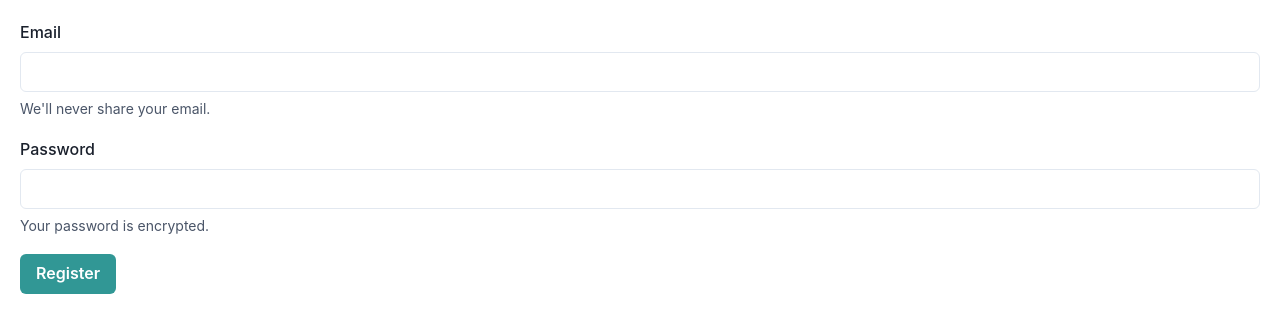
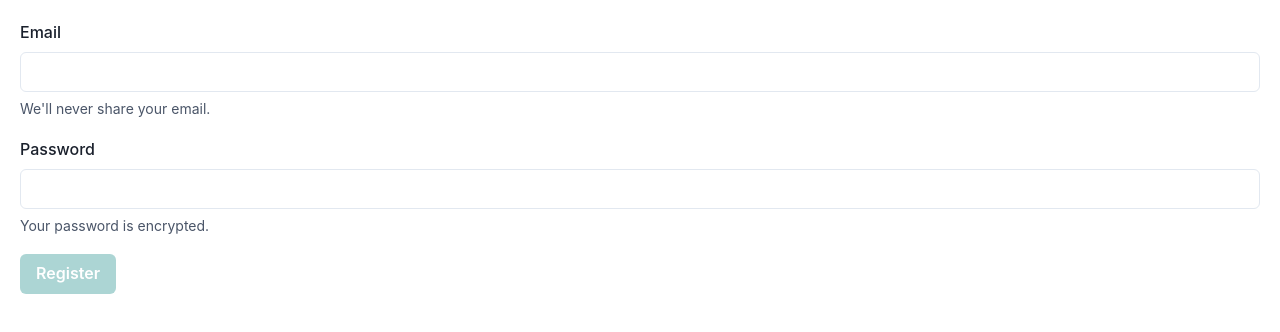
Before and after one commit to MazenOth/budgeting-app-frontend, a React (Vite) app: page / in a window 1280 px wide. Shown: the top 332 px of the page. Built offline with nearby package versions, Linux system fonts and the light colour scheme.

Commit message:
add(Signup): disabling the submit button when inputs not valid

```diff
--- a/src/components/Signup.tsx
+++ b/src/components/Signup.tsx
@@ -21,7 +21,7 @@ const Signup = () => {
   const {
     register,
     handleSubmit,
-    formState: { errors },
+    formState: { errors, isValid },
   } = useForm<FormData>({ resolver: zodResolver(schema) });
 
   const onSubmit = (data: FieldValues) => {
@@ -44,7 +44,7 @@ const Signup = () => {
         <FormHelperText>Your password is encrypted.</FormHelperText>
       </FormControl>
 
-      <Button colorScheme="teal" type="submit">
+      <Button isDisabled={!isValid} colorScheme="teal" type="submit">
         Register
       </Button>
     </form>
```
